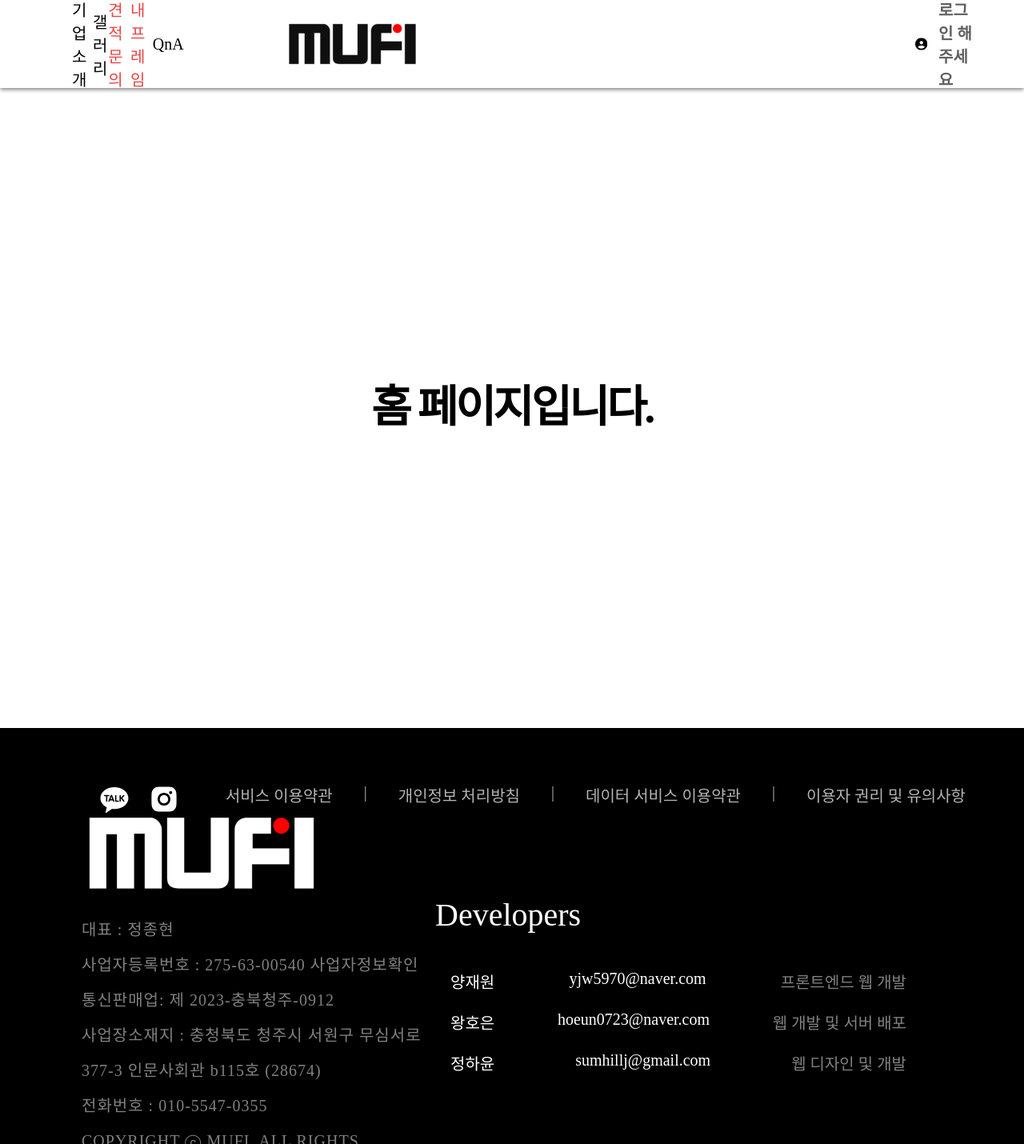
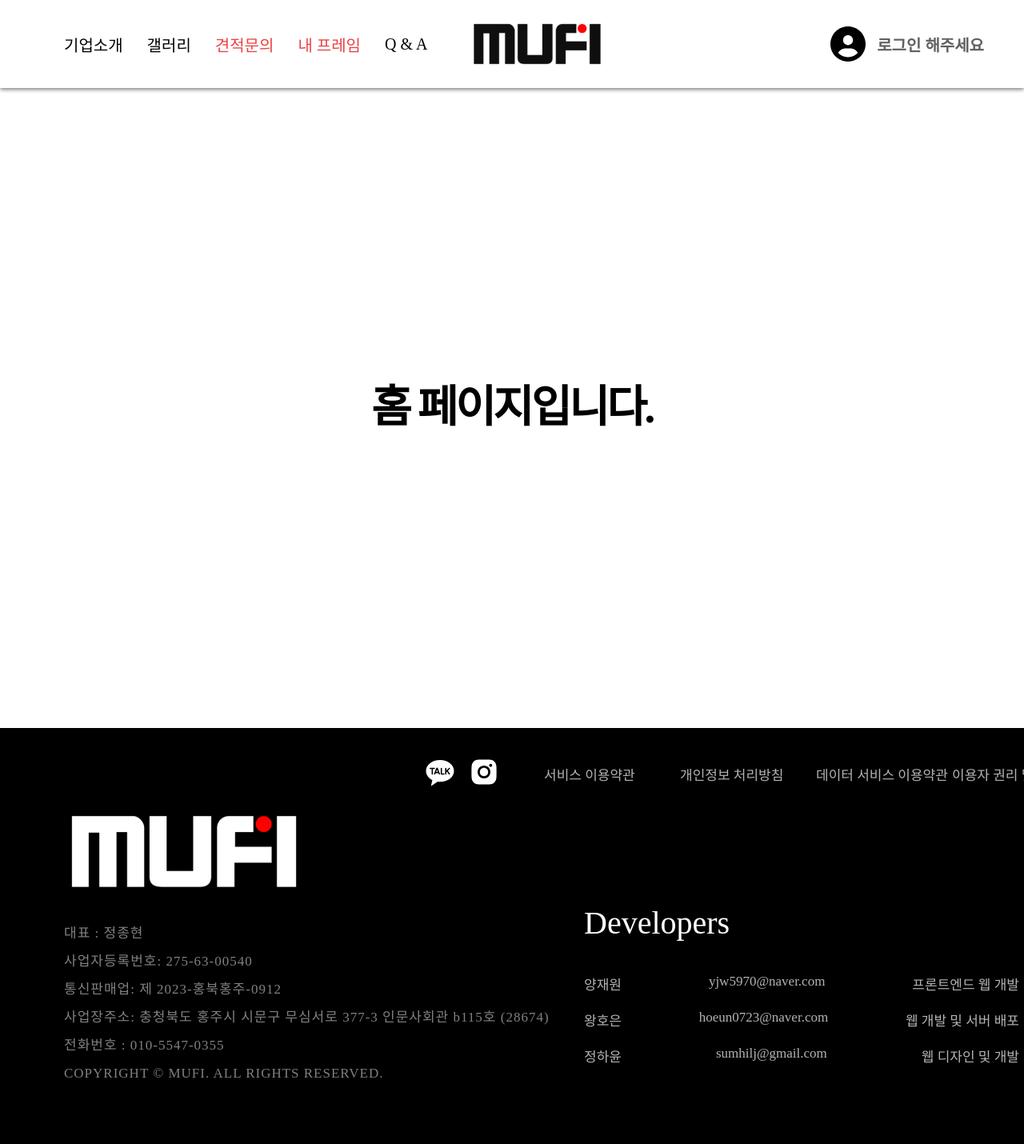
Before and after one commit to hoeun0723/MUFI-Client, a React (Vite) app: page / in a window 1280 px wide. Shown: the whole page at 80% size. Built offline with nearby package versions, Linux system fonts and the light colour scheme.

Commit message:
[refactor] header footer 위치 간격 조정 (#21)
* refactor: header 스타일 값 수정

* refactor: footer style 수정

* refactor: footer 스타일 수정 폰트 색상 및 위치

---------

Co-authored-by: Wang HoEun <hoeunwang@gmail.com>

```diff
--- a/src/components/Footer/Footer.jsx
+++ b/src/components/Footer/Footer.jsx
@@ -6,40 +6,52 @@ function Footer () {
 
     return (
         <S.FooterWrapper>
-            <S.Logo><img src={MufiLogo} style={{width:'300px',height: '168.75px'}}/></S.Logo>
-            <S.ServiceContent>
-                <S.SnsNav>
-                    <a href='https://url.kr/5bi34w'><IcKakao/></a>
-                    <a href='https://www.instagram.com/team_mufi/'><IcInsta/></a>
-                </S.SnsNav>
-                <S.Terms>
-                    <S.TermContent>서비스 이용약관</S.TermContent>
-                    <S.TermContent>|</S.TermContent>
-                    <S.TermContent>개인정보 처리방침</S.TermContent>
-                    <S.TermContent>|</S.TermContent>
-                    <S.TermContent>데이터 서비스 이용약관</S.TermContent>
-                    <S.TermContent>|</S.TermContent>
-                    <S.TermContent>이용자 권리 및 유의사항</S.TermContent>
-                </S.Terms>
-            </S.ServiceContent>
 
-            <S.AdditionalContent>
-                <S.CompanyInfo>
-                    대표 : 정종현<br/>
-                    사업자등록번호 : 275-63-00540 사업자정보확인 통신판매업: 제 2023-충북청주-0912<br/>
-                    사업장소재지 : 충청북도 청주시 서원구 무심서로 377-3 인문사회관 b115호 (28674)<br/>
-                    전화번호 : 010-5547-0355<br/>
-                    COPYRIGHT ⓒ MUFI. ALL RIGHTS RESERVED.<br/>
-                    </S.CompanyInfo>
+            <div>
+            <S.Logo><img src={MufiLogo}/></S.Logo>
+            <S.InfoText>대표 : 정종현</S.InfoText>
+            <S.InfoText>사업자등록번호: 275-63-00540</S.InfoText>
+            <S.InfoText>통신판매업: 제 2023-홍북홍주-0912</S.InfoText>
+            <S.InfoText>사업장주소: 충청북도 홍주시 시문구 무심서로 377-3 인문사회관 b115호 (28674)</S.InfoText>
+            <S.InfoText>전화번호 : 010-5547-0355</S.InfoText>
+            <S.InfoText>COPYRIGHT © MUFI. ALL RIGHTS RESERVED.</S.InfoText>
+            </div>
+
+        <S.DeveloperSection>
+            <div>
+            <S.SocialIcons>
+                <a href='https://url.kr/5bi34w'><IcKakao/></a>
+                <a href='https://www.instagram.com/team_mufi/'><IcInsta/></a>
+            </S.SocialIcons>
+            <S.Links>
+                <p>서비스 이용약관</p>
+                <p>개인정보 처리방침</p>
+                <p>데이터 서비스 이용약관</p>
+                <p>이용자 권리 및 유의사항</p>
+            </S.Links>
+            </div>
+
+
+            <div>
+                <S.Developers>Developers</S.Developers>
                 <S.DeveloperInfo>
-                    <span>Developers</span>
-                    <S.Develeopers>
-                        <S.Developer><div>양재원</div><div>yjw5970@naver.com</div><span>프론트엔드 웹 개발</span></S.Developer>
-                        <S.Developer><div>왕호은</div><div>hoeun0723@naver.com</div><span>웹 개발 및 서버 배포</span></S.Developer>
-                        <S.Developer><div>정하윤</div><div>sumhillj@gmail.com</div><span>웹 디자인 및 개발</span></S.Developer>
-                    </S.Develeopers>
+                <div>양재원</div>
+                <span>yjw5970@naver.com</span>
+                <span>프론트엔드 웹 개발</span>
                 </S.DeveloperInfo>
-            </S.AdditionalContent>
+            <S.DeveloperInfo>
+                <div>왕호은</div>
+                <span>hoeun0723@naver.com</span>
+                <span>웹 개발 및 서버 배포</span>
+            </S.DeveloperInfo>
+            <S.DeveloperInfo>
+                <div>정하윤</div>
+            <span>sumhilj@gmail.com</span>
+            <span>웹 디자인 및 개발</span>
+            </S.DeveloperInfo>
+            </div>
+
+            </S.DeveloperSection>
         </S.FooterWrapper>
     );
 }
--- a/src/components/Footer/Footer.style.js
+++ b/src/components/Footer/Footer.style.js
@@ -1,92 +1,89 @@
 import styled from "styled-components";
 
-export const FooterWrapper = styled.div`
-${({ theme: { mixin } }) => mixin.flexBox({direction: 'column'})};
-position: relative;
-bottom:0;
+export const FooterWrapper = styled.footer`
+display: flex;
+  justify-content: space-between;
+  align-items: flex-start;
 width: 100%;
 height:52rem;
 background-color: ${({ theme }) => theme.colors.black};
 color: white;
 `;
 
-export const ServiceContent = styled.div`
+export const DeveloperSection = styled.div`
 display: flex;
-justify-content: flex-end;
-position:relative;
-width:100%;
-padding-right: 7.3rem;
-top: -10rem;
-gap: 5.7rem;
+flex-direction: column;
 `;
 
 
-export const SnsNav = styled.div`
-display: flex;
-gap: 2.2rem;
+export const InfoText = styled.p`
+  ${({ theme }) => theme.fonts.r_17_44_5};
+  margin-left: 8rem;
+  width: 65rem;
+  color: rgba(255, 255, 255, 0.50);
 `;
 
-export const Terms = styled.div`
+export const Developers = styled.div`
 display: flex;
-gap: 3.9rem;
-`;
-
-export const TermContent = styled.div`
-display: flex;
-${({ theme }) => theme.fonts.r_20};
-color: rgba(255, 255, 255, 0.70);
-`;
-
-export const Logo = styled.div`
-display: flex;
-position:relative;
-top: 7.2rem;
-left:10.2rem;
-
-`;
-
-export const AdditionalContent = styled.div`
-display: flex;
-justify-content: space-between;
-width:100%;
-padding: 0 14.7rem 0 10.2rem;
-`;
-
-export const CompanyInfo = styled.div`
-display: flex;
-color: rgba(255, 255, 255, 0.50);
-${({ theme }) => theme.fonts.r_20_44_5};
-margin-top: 2rem;
+width: 80%;
+  margin-bottom: 4rem;
+  position: relative;
+  top: 15rem;
+  ${({ theme }) => theme.fonts.r_40};
 `;
 
 export const DeveloperInfo = styled.div`
   display: flex;
-flex-direction: column;
-gap:4.5rem;
+  width: 80%;
+  position: relative;
+  top: 15rem;
+  margin: 2rem 0;
+  justify-content: space-between;
+  ${({ theme }) => theme.fonts.r_17};
+  color: rgba(255, 255, 255, 0.70);
 
-span {
-    ${({ theme }) => theme.fonts.r_40};
-    color: white;
+  & > span {
+    text-align: right;
   }
 `;
 
-export const Develeopers = styled.div`
-${({ theme: { mixin } }) => mixin.flexBox({direction: 'column', align:'space-between'})};
-width: 100%;
-gap:2.2rem;
+export const SocialIcons = styled.div`
+  display: flex;
+  position: relative;
+  top: 3.5rem;
+  right: 20rem;
+  gap: 1.5rem;
+  ${({ theme }) => theme.fonts.r_17};
 `;
 
-export const Developer = styled.div`
+export const Links = styled.div`
   display: flex;
+  position: relative;
+  right: 5rem;
   justify-content: space-between;
-color: white;
-margin-left: 1.9rem;
 
-width: 57rem;
-${({ theme }) => theme.fonts.r_20};
+  ${({ theme }) => theme.fonts.r_17};
+  color: rgba(255, 255, 255, 0.70);
 
-span {
-    ${({ theme }) => theme.fonts.r_20};
-    color: rgba(255, 255, 255, 0.50);
+  & > p {
+    cursor: pointer;
+    ${({ theme }) => theme.fonts.r_17};
+    width: 17rem;
+
+    &:hover {
+      text-decoration: underline;
+    }
   }
 `;
+
+
+export const Logo = styled.div`
+display: flex;
+margin-top: 7rem;
+  margin-left: 8rem;
+  img {
+    width: 300px;
+    height: 168.75px;
+  }
+
+`;
--- a/src/components/Header/Header.jsx
+++ b/src/components/Header/Header.jsx
@@ -2,34 +2,65 @@ import { useNavigate } from 'react-router-dom';
 import * as S from './Header.style';
 import { IcUser } from '../../assets/svg';
 import MufiLogo from '../../assets/png/MufiLogoBlack.png';
+import { useState } from 'react';
 
 function Header() {
     const navigate = useNavigate();
+    const [activeLink, setActiveLink] = useState(null);
+
+  const handleClick = (link) => {
+    setActiveLink(link);
+  };
     const navLoginPage = ()=> {
         navigate('/login');
     }
 
     return (
         <S.HeaderWrapper>
-            <S.NavWrapper>
-                <S.NavBtn onClick={() => navigate('/introduce')}>
-                기업소개
-                </S.NavBtn>
-                <S.NavBtn onClick={() => navigate('/gallery')}>
-                갤러리
-                </S.NavBtn>
-                <S.NavRedBtn onClick={() => navigate('/reservation')}>
-                견적 문의
-                </S.NavRedBtn>
-                <S.NavRedBtn onClick={() => navigate('/custom-frame')}>
-                내 프레임
-                </S.NavRedBtn>
-                <S.NavBtn onClick={() => navigate('/qna')}>
-                QnA
-                </S.NavBtn>
-            </S.NavWrapper>
+            <S.Nav>
+            <S.NavLink
+          href="#"
+          isSpecial={false}
+          onClick={() => handleClick("기업소개")}
+          className={activeLink === "기업소개" ? "active" : ""}
+        >
+          기업소개
+        </S.NavLink>
+        <S.NavLink
+          href="#"
+          isSpecial={false}
+          onClick={() => handleClick("갤러리")}
+          className={activeLink === "갤러리" ? "active" : ""}
+        >
+          갤러리
+        </S.NavLink>
+        <S.NavLink
+          href="#"
+          isSpecial={true}
+          onClick={() => handleClick("견적문의")}
+          className={activeLink === "견적문의" ? "active" : ""}
+        >
+          견적문의
+        </S.NavLink>
+        <S.NavLink
+          href="#"
+          isSpecial={true}
+          onClick={() => handleClick("내 프레임")}
+          className={activeLink === "내 프레임" ? "active" : ""}
+        >
+          내 프레임
+        </S.NavLink>
+        <S.NavLink
+          href="#"
+          isSpecial={false}
+          onClick={() => handleClick("Q & A")}
+          className={activeLink === "Q & A" ? "active" : ""}
+        >
+          Q & A
+        </S.NavLink>
+            </S.Nav>
             <S.Logo><img src={MufiLogo}/></S.Logo>
-            <S.LoginPageBtn onClick={()=>navLoginPage}><IcUser/><div>로그인 해주세요</div></S.LoginPageBtn>
+            <S.Login onClick={()=>navLoginPage}><IcUser/><div>로그인 해주세요</div></S.Login>
         </S.HeaderWrapper>
     );
 }
--- a/src/components/Header/Header.style.js
+++ b/src/components/Header/Header.style.js
@@ -1,36 +1,43 @@
 import styled from "styled-components";
 
 export const HeaderWrapper = styled.header`
-${({ theme: { mixin } }) => mixin.flexBox({ align: 'center'})};
-width:100%;
-height:11rem;
-background-color: white;
-padding: 0 6rem;
-box-shadow: 0 2px 5px gray;
+  ${({ theme: { mixin } }) => mixin.flexBox({ justify:'space-between',align: 'center'})};
+
+  height:11rem;
+  padding: 1rem 5rem;
+  padding-left: 8rem;
+  background-color: white;
+  box-shadow: 0 2px 5px gray;
 `;
 
 export const Logo = styled.div`
 display: flex;
-margin : 0 60.6rem 0 11.3rem;
+position: relative;
+left:-10%;
 `;
 
-export const NavWrapper = styled.div`
-${({ theme: { mixin } }) => mixin.flexBox({justify:'space-between', align: 'center'})};
-width:65.8rem;
+export const Nav = styled.nav`
+${({ theme: { mixin } }) => mixin.flexBox({align: 'center'})};
 height:11rem;
-margin : 0 0 0 3rem;
+  gap: 3rem;
 `;
 
-export const NavBtn = styled.div`
+export const NavLink = styled.a`
 ${({ theme }) => theme.fonts.r_20};
-color: ${({ theme }) => theme.colors.black};
+  text-decoration: none;
+  color: ${({ theme, isSpecial }) =>
+    isSpecial ? theme.colors.dark_red : theme.colors.black};
+  cursor: pointer;
+
+  &:hover {
+    color: ${({ theme }) => theme.colors.dark_red};
+  }
+
+  &.active {
+    ${({ theme }) => theme.fonts.b_20};
+  }
 `;
-export const NavRedBtn = styled.div`
-${({ theme }) => theme.fonts.r_20};
-color: ${({ theme }) => theme.colors.dark_red};
-`;
-
-export const LoginPageBtn = styled.div`
+export const Login = styled.div`
 ${({ theme: { mixin } }) => mixin.flexBox({ align: 'center'})};
 gap: 1.4rem;
 height: 4.4rem;
--- a/src/styles/theme.js
+++ b/src/styles/theme.js
@@ -160,13 +160,20 @@ font-style: normal;
 font-weight: 400;
 line-height: normal;
 `,
-r_20_44_5: css`
+r_17_44_5: css`
 font-family: 'Pretendard';
-font-size: 2rem;
+font-size: 1.7rem;
 font-style: normal;
 font-weight: 400;
-line-height: 4.4rem;
+line-height: 3.5rem;
 letter-spacing: 0.1rem;
+`,
+r_17: css`
+font-family: 'Pretendard';
+font-size: 1.7rem;
+font-style: normal;
+font-weight: 400;
+line-height: normal;
 `,
 b_12: css`
 font-family: 'Pretendard';
```
Lines whose indentation alone changed are shown as unchanged.
